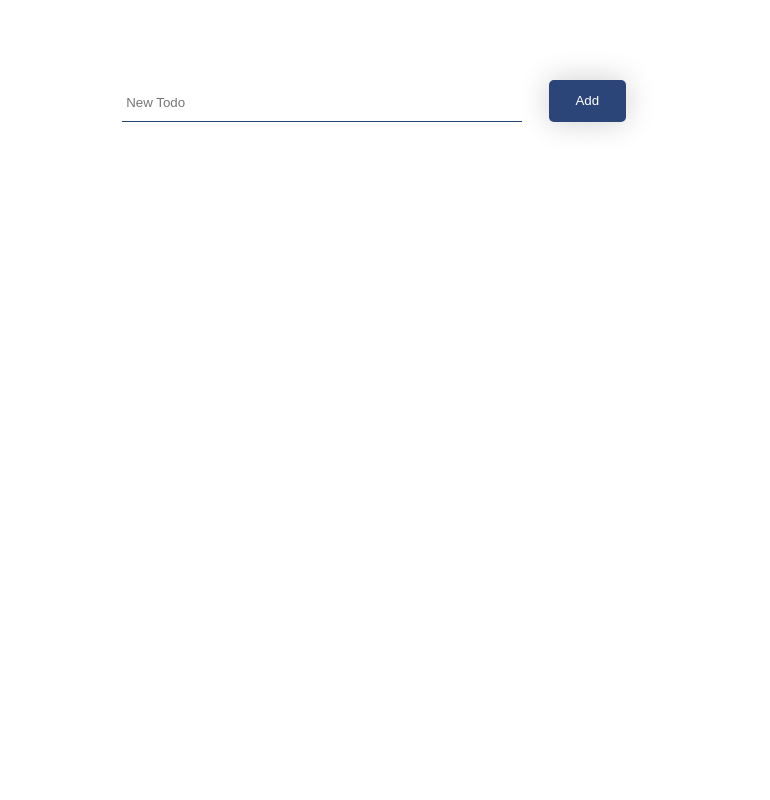
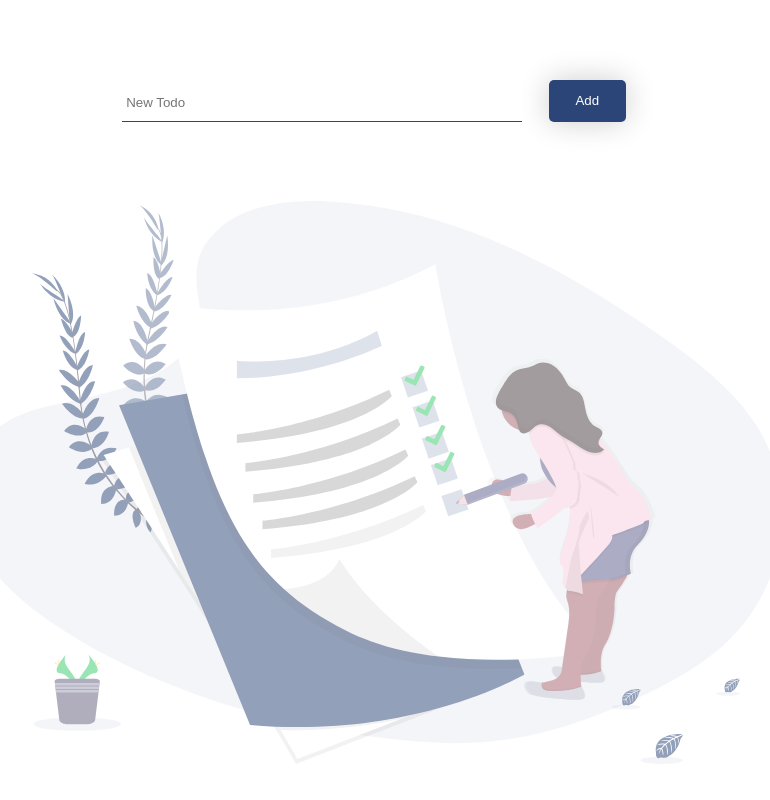
Before and after one commit to elishaking/blaze-todo, a React (Create React App) app: page / in a window 1280 px wide. Shown: the whole page, without its empty margins (266-1036 px from the left). Built offline with nearby package versions, Linux system fonts and the light colour scheme.

Commit message:
blaze-todo

```diff
--- a/src/components/routes/Home/Home.js
+++ b/src/components/routes/Home/Home.js
@@ -1,5 +1,7 @@
 import React, { Component } from 'react';
 import './Home.scss';
+
+import bg from '../../../assets/images/bg.svg';
 
 export default class Home extends Component {
   state = {
@@ -86,6 +88,10 @@ export default class Home extends Component {
             ))
           }
         </div>
+
+        <div id="bg">
+          <img src={bg} alt="bg" />
+        </div>
       </div>
     );
   }
--- a/src/components/routes/Home/Home.scss
+++ b/src/components/routes/Home/Home.scss
@@ -125,4 +125,12 @@
       opacity: 1;
     }
   }
+
+  #bg {
+    position: fixed;
+    left: 0;
+    bottom: 2em;
+    width: 100vw;
+    text-align: center;
+  }
 }
```
Also changed, not shown: src/assets/images/bg.svg (added).
